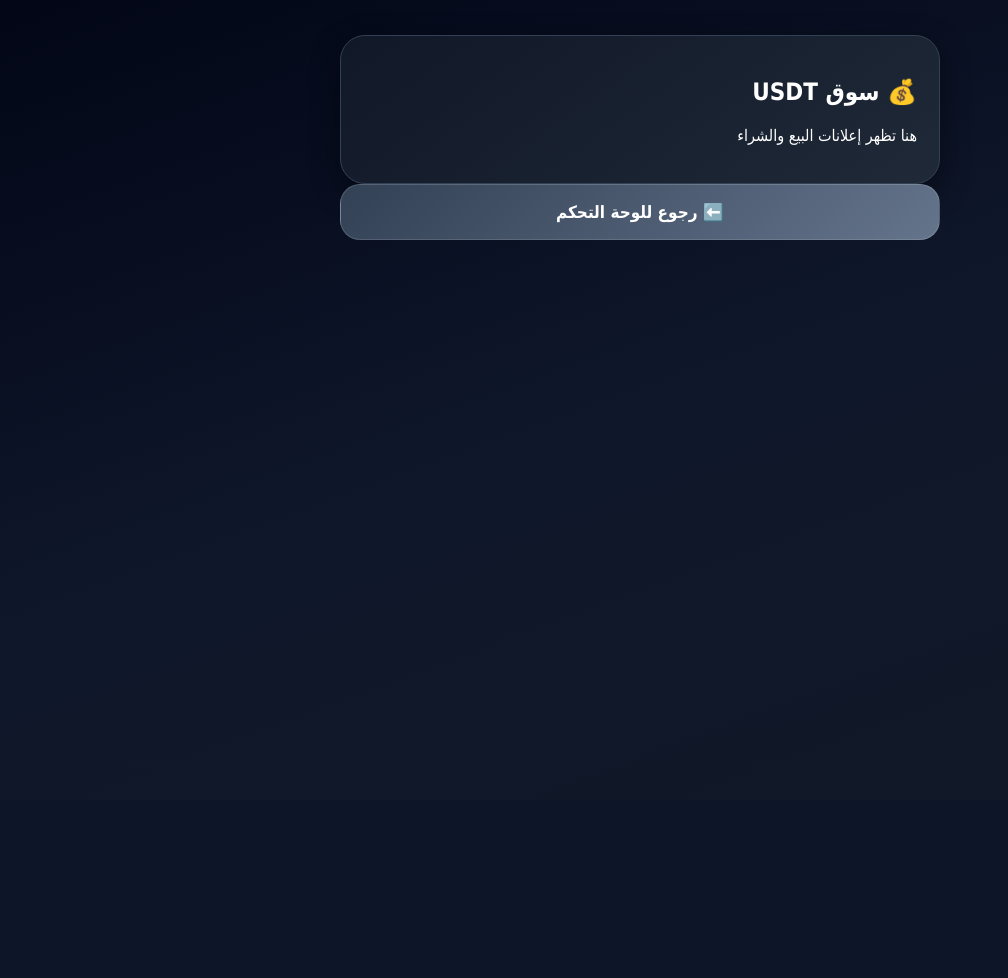
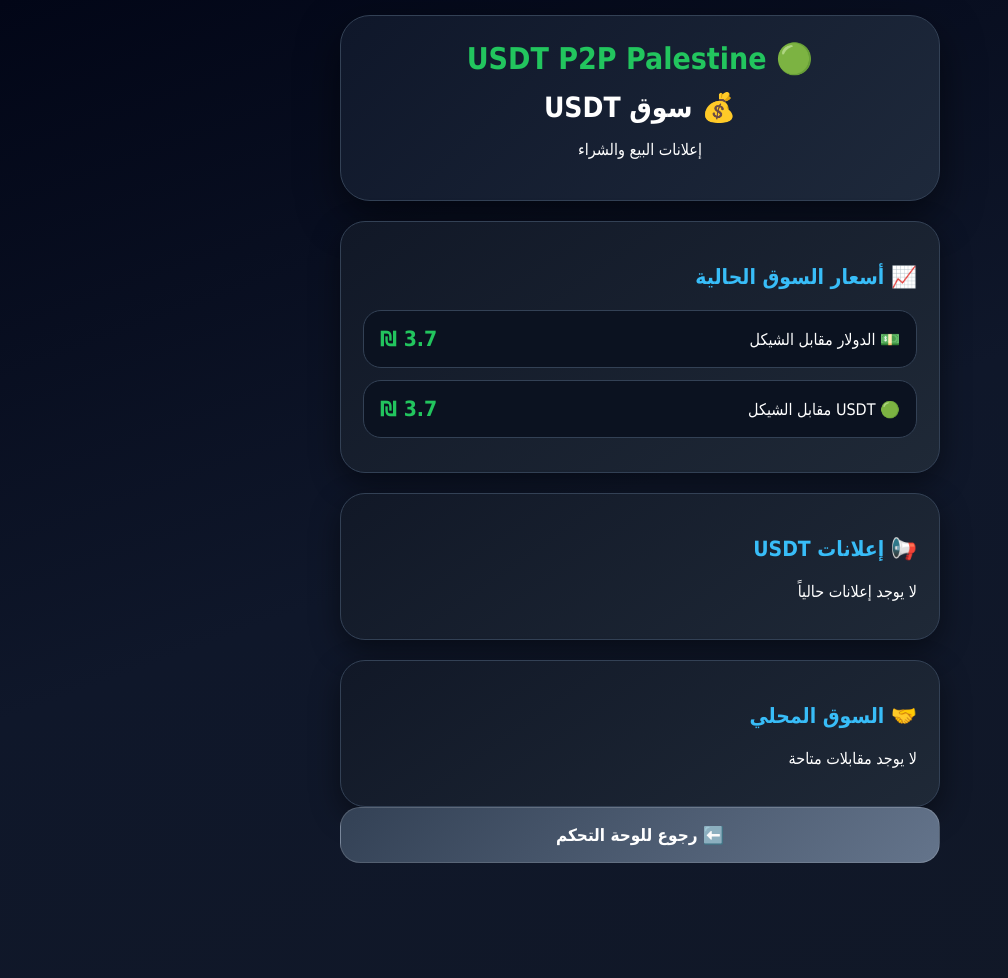
Before and after one commit to sameraishi460-cmd/USDT-P2P-Palestine, a Flask app: page /market in a window 1280 px wide. Shown: the whole page, without its empty margins (0-1008 px from the left). Before the commit the page ends 240 px from the top, so only its background shows below. Run offline with Flask 3, Linux system fonts and the light colour scheme; the visitor is signed in with stand-in values (Sample User, id 1); data comes from the database, SQL or seed files in the repository; tables that the repository leaves empty hold one stand-in row (values such as "Sample post"); a database or web service that is not in the repository returns one stand-in record (values such as "Sample title"); data that the repository does not hold is empty.

Commit message:
Update market.html with new layout and content

```diff
--- a/templates/market.html
+++ b/templates/market.html
@@ -2,35 +2,295 @@
 <html lang="ar" dir="rtl">
 
 <head>
+
 <meta charset="UTF-8">
+
+<meta name="viewport" content="width=device-width, initial-scale=1.0">
+
 <title>سوق USDT</title>
 
 <link rel="stylesheet" href="{{ url_for('static', filename='style.css') }}">
 
 </head>
 
+
 <body>
+
 
 <div class="container">
 
-<div class="card">
 
-<h2>
+
+<div class="top-header">
+
+<div class="logo">
+🟢 USDT P2P Palestine
+</div>
+
+
+<h1>
 💰 سوق USDT
-</h2>
+</h1>
+
 
 <p>
-هنا تظهر إعلانات البيع والشراء
+إعلانات البيع والشراء
 </p>
+
 
 </div>
 
-<a class="btn gray" href="/dashboard">
-⬅️ رجوع للوحة التحكم
-</a>
+
+
+
+
+<!-- سعر السوق -->
+
+<div class="card">
+
+
+<h3>
+📈 أسعار السوق الحالية
+</h3>
+
+
+
+<div class="info-box">
+
+<span>
+💵 الدولار مقابل الشيكل
+</span>
+
+
+<strong>
+
+{% if price %}
+
+{{ price['usd_ils'] }} ₪
+
+{% else %}
+
+غير متوفر
+
+{% endif %}
+
+</strong>
+
 
 </div>
 
+
+
+
+
+<div class="info-box">
+
+<span>
+🟢 USDT مقابل الشيكل
+</span>
+
+
+<strong>
+
+{% if price %}
+
+{{ price['usdt_ils'] }} ₪
+
+{% else %}
+
+غير متوفر
+
+{% endif %}
+
+
+</strong>
+
+
+</div>
+
+
+</div>
+
+
+
+
+
+
+
+<!-- الإعلانات -->
+
+<div class="card">
+
+
+<h3>
+📢 إعلانات USDT
+</h3>
+
+
+
+{% if ads %}
+
+
+{% for ad in ads %}
+
+
+<div class="info-box">
+
+
+<div>
+
+<b>
+{{ ad['title'] }}
+</b>
+
+
+<br>
+
+
+💰 الكمية:
+{{ ad['amount'] }} USDT
+
+
+<br>
+
+
+💵 السعر:
+{{ ad['price'] }} ₪
+
+
+<br>
+
+
+💳 الدفع:
+{{ ad['payment'] }}
+
+
+</div>
+
+
+
+<a class="btn green" href="/buy/{{ ad['id'] }}">
+
+شراء
+
+</a>
+
+
+</div>
+
+
+
+{% endfor %}
+
+
+{% else %}
+
+
+<p>
+لا يوجد إعلانات حالياً
+</p>
+
+
+{% endif %}
+
+
+</div>
+
+
+
+
+
+
+
+<!-- المقابلات -->
+
+<div class="card">
+
+
+<h3>
+🤝 السوق المحلي
+</h3>
+
+
+
+{% if cash_ads %}
+
+
+{% for ad in cash_ads %}
+
+
+<div class="info-box">
+
+
+<div>
+
+<b>
+USDT {{ ad['amount'] }}
+</b>
+
+
+<br>
+
+
+💵 السعر:
+{{ ad['price'] }} ₪
+
+
+<br>
+
+
+📍 المكان:
+{{ ad['city'] }}
+
+</div>
+
+
+<a class="btn orange" href="/cash_ad/{{ ad['id'] }}">
+
+عرض
+
+</a>
+
+
+</div>
+
+
+{% endfor %}
+
+
+
+{% else %}
+
+
+<p>
+لا يوجد مقابلات متاحة
+</p>
+
+
+{% endif %}
+
+
+
+</div>
+
+
+
+
+
+
+
+<a class="btn gray" href="/dashboard">
+
+⬅️ رجوع للوحة التحكم
+
+</a>
+
+
+
+</div>
+
+
 </body>
 
+
 </html>
```
